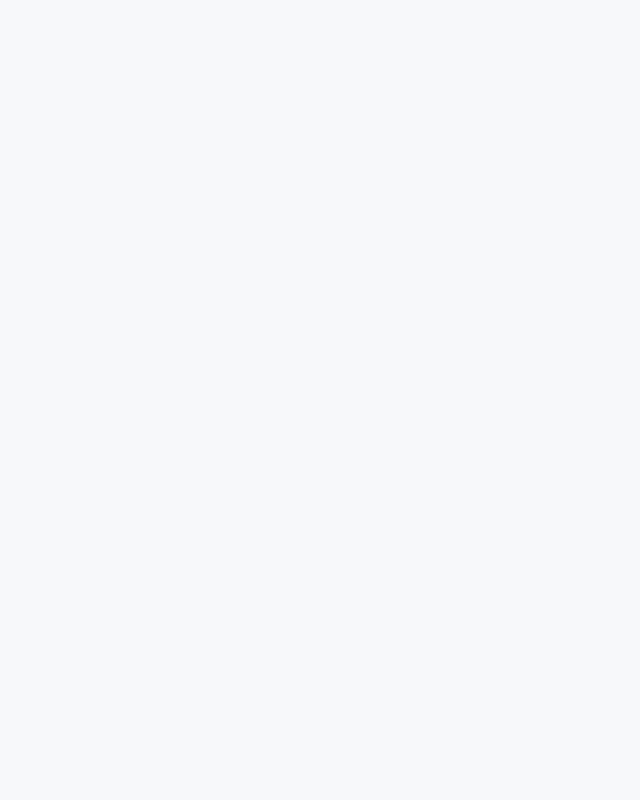
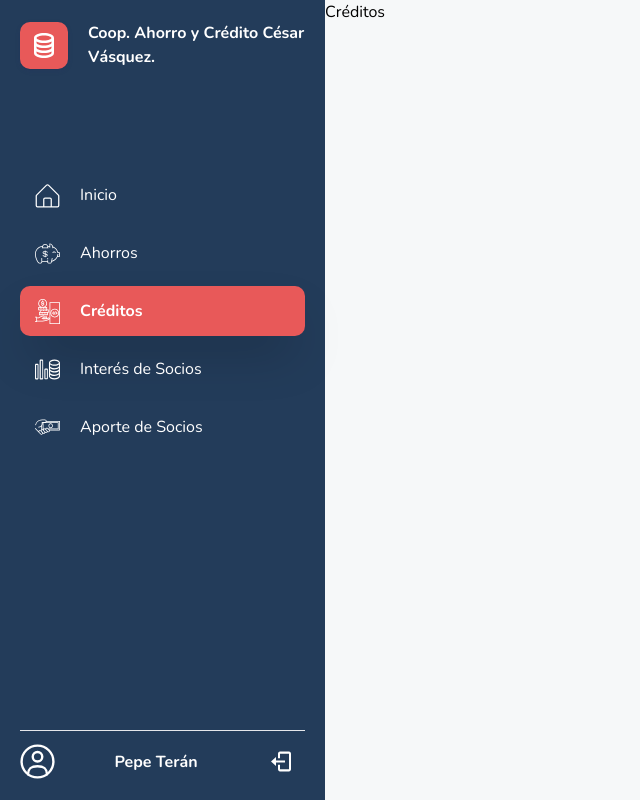
Before and after one commit to khandaEC/Frontend-Coop, a React (Vite) app in the folder Codigo/: page /creditos in a window 1280 px wide. Before the commit this address had no page. Shown: the whole page, without its empty margins (0-640 px from the left). Built offline with nearby package versions, Linux system fonts and the light colour scheme.

Commit message:
slide terminada

```diff
--- a/Codigo/src/assets/IconHome.jsx
+++ b/Codigo/src/assets/IconHome.jsx
@@ -2,7 +2,7 @@
 function IconHome({ width, height, color }) {
   return (
     <svg width={width} height={height} viewBox="0 0 20 20" fill="none" xmlns="http://www.w3.org/2000/svg">
-      <path d="M7 19H2C1.44772 19 1 18.5523 1 18V10.4142C1 10.149 1.10536 9.8946 1.29289 9.7071L9.2929 1.70711C9.6834 1.31658 10.3166 1.31658 10.7071 1.70711L18.7071 9.7071C18.8946 9.8946 19 10.149 19 10.4142V18C19 18.5523 18.5523 19 18 19H13M7 19H13M7 19V13C7 12.4477 7.44772 12 8 12H12C12.5523 12 13 12.4477 13 13V19" stroke={color} stroke-linejoin="round" />
+      <path d="M7 19H2C1.44772 19 1 18.5523 1 18V10.4142C1 10.149 1.10536 9.8946 1.29289 9.7071L9.2929 1.70711C9.6834 1.31658 10.3166 1.31658 10.7071 1.70711L18.7071 9.7071C18.8946 9.8946 19 10.149 19 10.4142V18C19 18.5523 18.5523 19 18 19H13M7 19H13M7 19V13C7 12.4477 7.44772 12 8 12H12C12.5523 12 13 12.4477 13 13V19" stroke={color} strokeLinejoin="round" />
     </svg>
   )
 }
--- a/Codigo/src/assets/IconUser.jsx
+++ b/Codigo/src/assets/IconUser.jsx
@@ -2,9 +2,9 @@
 function IconUser({ width, height, color }) {
   return (
     <svg width={width} height={height} viewBox="0 0 22 22" fill="none" xmlns="http://www.w3.org/2000/svg">
-      <path d="M11 11C12.6569 11 14 9.65685 14 8C14 6.34315 12.6569 5 11 5C9.34315 5 8 6.34315 8 8C8 9.65685 9.34315 11 11 11Z" stroke={color} stroke-width="1.5" />
-      <path d="M11 21C16.5228 21 21 16.5228 21 11C21 5.47715 16.5228 1 11 1C5.47715 1 1 5.47715 1 11C1 16.5228 5.47715 21 11 21Z" stroke={color} stroke-width="1.5" />
-      <path d="M16.9691 19C16.81 16.1085 15.9247 14 10.9999 14C6.07521 14 5.18991 16.1085 5.03076 19" stroke={color} stroke-width="1.5" stroke-linecap="round" />
+      <path d="M11 11C12.6569 11 14 9.65685 14 8C14 6.34315 12.6569 5 11 5C9.34315 5 8 6.34315 8 8C8 9.65685 9.34315 11 11 11Z" stroke={color} strokeWidth="1.5" />
+      <path d="M11 21C16.5228 21 21 16.5228 21 11C21 5.47715 16.5228 1 11 1C5.47715 1 1 5.47715 1 11C1 16.5228 5.47715 21 11 21Z" stroke={color} strokeWidth="1.5" />
+      <path d="M16.9691 19C16.81 16.1085 15.9247 14 10.9999 14C6.07521 14 5.18991 16.1085 5.03076 19" stroke={color} strokeWidth="1.5" strokeLinecap="round" />
     </svg>
   )
 }
--- a/Codigo/src/componentes/Atomos/BotonSlideBar.jsx
+++ b/Codigo/src/componentes/Atomos/BotonSlideBar.jsx
@@ -1,7 +1,7 @@
 
-function BotonSlidebar({ Texto, Icono }) {
+function BotonSlidebar({ Texto, Icono, Width, activo }) {
   return(
-    <button className="flex items-center px-[15px] w-[285px] h-[50px] gap-5 bg-transparent rounded-[10px] text-white hover:bg-RojoSlide hover:font-bold">
+    <button className= {`flex items-center px-[15px] w-[${Width}] h-[50px] gap-5 rounded-[10px] text-white my-2 ${activo ? 'bg-RojoSlide shadow-2xl font-bold' : 'bg-transparent hover:bg-RojoSlide hover:font-bold hover:shadow-2xl'}`}>
       {Icono}
       {Texto}
     </button>
--- a/Codigo/src/componentes/Slidebar.jsx
+++ b/Codigo/src/componentes/Slidebar.jsx
@@ -1,4 +1,5 @@
 import { useState } from "react";
+import { Link, useLocation } from "react-router-dom";
 import BotonSlidebar from "./Atomos/BotonSlideBar";
 import LogoCoop from "../assets/LogoCoop";
 import IconHome from "../assets/IconHome";
@@ -8,31 +9,53 @@ import IconInteres from "../assets/IconInteres";
 import IconAporte from "../assets/IconAporte";
 import IconUser from "../assets/IconUser";
 import IconLogout from "../assets/IconLogout";
+import { PATH_DASHBOARD, PATH_INTERES_SOCIOS, PATH_CREDITOS, PATH_AHORROS, PATH_APORTE_SOCIOS } from '../routes/paths';
 
 function Slidebar() {
 
+  const location = useLocation();
   const [isHover, setIsHover] = useState(false);
+  const [slideAbierta, setSlideAbierta] = useState(false);
+
+  const links = [
+    { nombre: 'Inicio', path: PATH_DASHBOARD, icon: <IconHome width={'25px'} height={'25px'} color={'white'} /> },
+    { nombre: 'Ahorros', path: PATH_AHORROS, icon: <IconAhorros width={'25px'} height={'25px'} color={'white'} /> },
+    { nombre: 'Créditos', path: PATH_CREDITOS, icon: <IconCreditos width={'25px'} height={'25px'} color={'white'} /> },
+    { nombre: 'Interés de Socios', path: PATH_INTERES_SOCIOS, icon: <IconInteres width={'25px'} height={'25px'} color={'white'} /> },
+    { nombre: 'Aporte de Socios', path: PATH_APORTE_SOCIOS, icon: <IconAporte width={'25px'} height={'25px'} color={'white'} /> },
+  ]
 
   return (
-    <aside className="h-screen w-[325px] bg-AzulSlide flex flex-col items-center justify-between p-5">
-      <div className="flex items-center w-[285px] h-[50px] gap-5">
-        <span className="bg-RojoSlide px-[14px] py-[11px] rounded-[10px]">
-          <LogoCoop width={'20px'} height={'25px'} color={'white'}/>
+    <>
+      {slideAbierta && (
+        <aside className="h-screen w-[325px] bg-AzulSlide flex flex-col items-center justify-between p-5 animate-slideIn"
+          onMouseLeave={() => setSlideAbierta(false)}
+        >
+          <div>
+            <div className="flex items-center w-[285px] h-[50px] gap-5 mb-[100px]">
+              <span className="bg-RojoSlide px-[14px] py-[11px] rounded-[10px] shadow-3xl">
+                <LogoCoop width={'20px'} height={'25px'} color={'white'} />
               </span>
               <span className="text-white font-bold">
                 Coop. Ahorro y Crédito César Vásquez.
               </span>
             </div>
             <div>
-        <BotonSlidebar Texto="Inicio" Icono={<IconHome width={'25px'} height={'25px'} color={'white'} />} />
-        <BotonSlidebar Texto="Ahorros" Icono={<IconAhorros width={'25px'} height={'25px'} color={'white'} />} />
-        <BotonSlidebar Texto="Créditos" Icono={<IconCreditos width={'25px'} height={'25px'} color={'white'} />} />
-        <BotonSlidebar Texto="Interés de Socios" Icono={<IconInteres width={'25px'} height={'25px'} color={'white'} />} />
-        <BotonSlidebar Texto="Aporte de Socios" Icono={<IconAporte width={'25px'} height={'25px'} color={'white'} />} />
+              {links.map(({ nombre, path, icon }) => (
+                <Link key={path} to={path}>
+                  <BotonSlidebar
+                    Texto={nombre}
+                    Width={'285px'}
+                    Icono={icon}
+                    activo={location.pathname === path}
+                  />
+                </Link>
+              ))}
+            </div>
           </div>
           <div className="flex items-center w-[285px] h-[50px] gap-5 border-t pt-3 justify-between">
             <span >
-          <IconUser width={'35px'} height={'35px'} color={'white'}/>
+              <IconUser width={'35px'} height={'35px'} color={'white'} />
             </span>
             <span className="text-white font-bold">
               Pepe Terán
@@ -45,10 +68,40 @@ function Slidebar() {
               <IconLogout
                 width={'20px'}
                 height={'25px'}
-            color={isHover ? '#233C5A' : 'white'}/>
+                color={isHover ? '#233C5A' : 'white'} />
             </button>
           </div>
         </aside>
+      )}
+      {!slideAbierta && (
+        <aside
+          className={`h-screen w-[89px] bg-AzulSlide flex flex-col items-center justify-between p-5 animate-slideOut`}
+          onMouseEnter={() => setSlideAbierta(true)}
+        >
+          <div>
+            <span className="bg-RojoSlide h-[50px] w-[50px] rounded-[10px] flex items-center justify-center mb-[100px] shadow-3xl">
+              <LogoCoop width={'20px'} height={'25px'} color={'white'} />
+            </span>
+            <div>
+            {links.map(({ nombre, path, icon }) => (
+                <Link key={path} to={path}>
+                  <BotonSlidebar
+                    Width={'60px'}
+                    Icono={icon}
+                    activo={location.pathname === path}
+                  />
+                </Link>
+              ))}
+            </div>
+          </div>
+          <div className="flex items-center h-[50px] gap-5 border-t pt-3 justify-between">
+            <span >
+              <IconUser width={'35px'} height={'35px'} color={'white'} />
+            </span>
+          </div>
+        </aside>
+      )}
+    </>
   )
 }
 
--- /dev/null
+++ b/Codigo/src/pages/Ahorros.jsx
@@ -0,0 +1,10 @@
+
+function Ahorros() {
+  return (
+    <div>
+      <h1>Ahorros</h1>
+    </div>
+  )
+}
+
+export default Ahorros;
--- /dev/null
+++ b/Codigo/src/pages/AporteSocios.jsx
@@ -0,0 +1,10 @@
+
+function AporteSocios() {
+  return(
+    <div>
+      <h1>Aporte de Socios</h1>
+    </div>
+  )
+}
+
+export default AporteSocios;
--- /dev/null
+++ b/Codigo/src/pages/Creditos.jsx
@@ -0,0 +1,10 @@
+
+function Creditos() {
+  return (
+    <div>
+      <h1>Créditos</h1>
+    </div>
+  );
+}
+
+export default Creditos;
--- a/Codigo/src/pages/Dashboard.jsx
+++ b/Codigo/src/pages/Dashboard.jsx
@@ -1,4 +1,3 @@
-import Slidebar from "../componentes/Slidebar";
 
 function Dashboard() {
   return (
--- /dev/null
+++ b/Codigo/src/pages/InteresSocios.jsx
@@ -0,0 +1,10 @@
+
+function InteresSocios() {
+  return (
+    <div>
+      <h1>Interés de Socios</h1>
+    </div>
+  )
+}
+
+export default InteresSocios;
--- a/Codigo/src/routes/paths.js
+++ b/Codigo/src/routes/paths.js
@@ -1,4 +1,5 @@
-export const PATH_INICIO = "/inicioAdministrador"
-export const PATH_HISTORIAL_ENTRADAS = "/historialEntradas"
-export const PATH_INICIO_USUARIOS = "/inicioUser"
-export const PATH_ENTRADAS_USER = "/entradasUser"
+export const PATH_DASHBOARD = "/"
+export const PATH_AHORROS = "/ahorros"
+export const PATH_CREDITOS = "/creditos"
+export const PATH_INTERES_SOCIOS = "/interesSocios"
+export const PATH_APORTE_SOCIOS = "/aporteSocios"
--- a/Codigo/tailwind.config.js
+++ b/Codigo/tailwind.config.js
@@ -24,6 +24,20 @@ export default {
         'Raleway': ['Raleway', 'sans-serif'],
         'Nunito': ['Nunito, sans-serif'],
       },
+      keyframes: {
+        slideIn: {
+          '0%': { transform: 'translateX(-100%)', opacity: '0' },
+          '100%': { transform: 'translateX(0)', opacity: '1' },
+        },
+        slideOut: {
+          '0%': { transform: 'translateX(0)', opacity: '1' },
+          '100%': { transform: 'translateX(-100%)', opacity: '0' },
+        },
+      },
+      animation: {
+        slideIn: 'slideIn 0.3s ease-out',
+        slideOut: 'slideOut 0.3s ease-in',
+      },
     },
   },
   plugins: [
```
Also changed, not shown: Codigo/src/routes/index.jsx (+17 -1 lines). Lines whose indentation alone changed are shown as unchanged.
